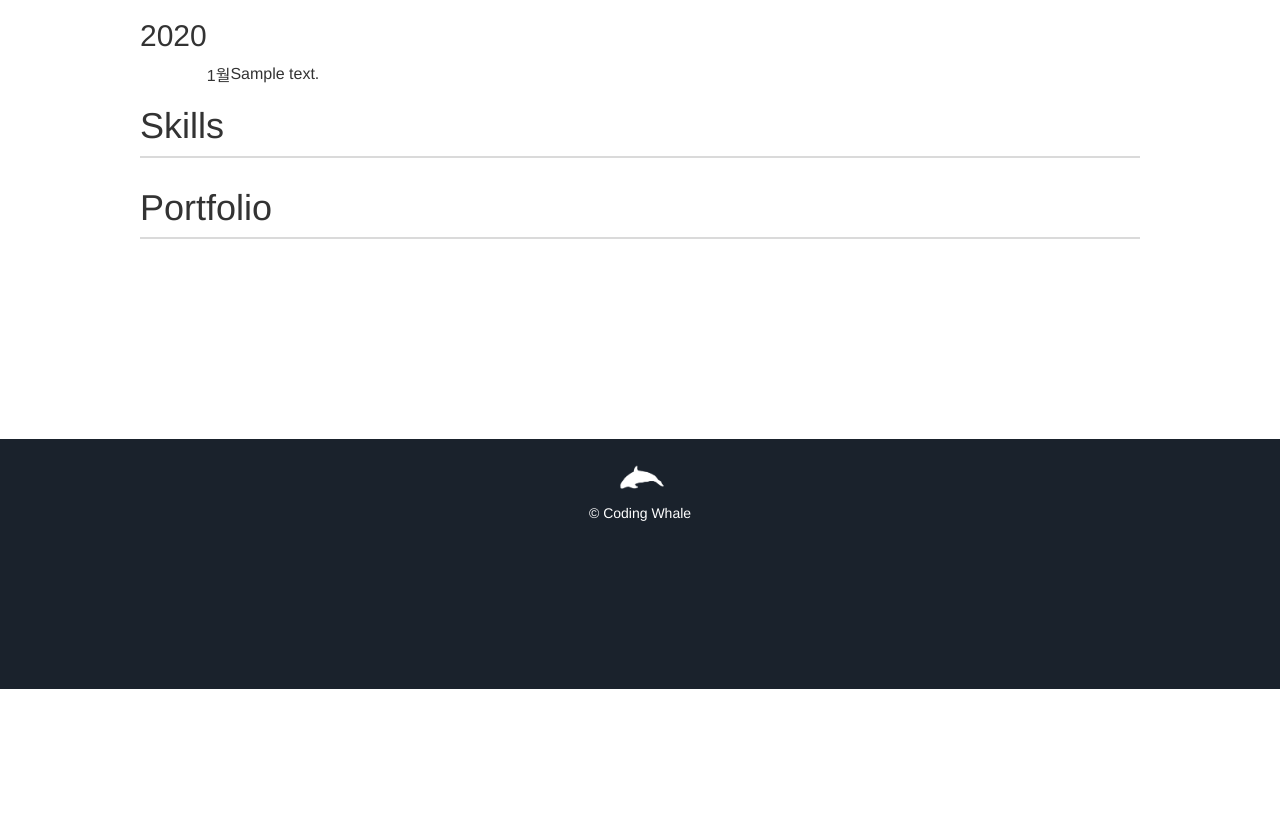
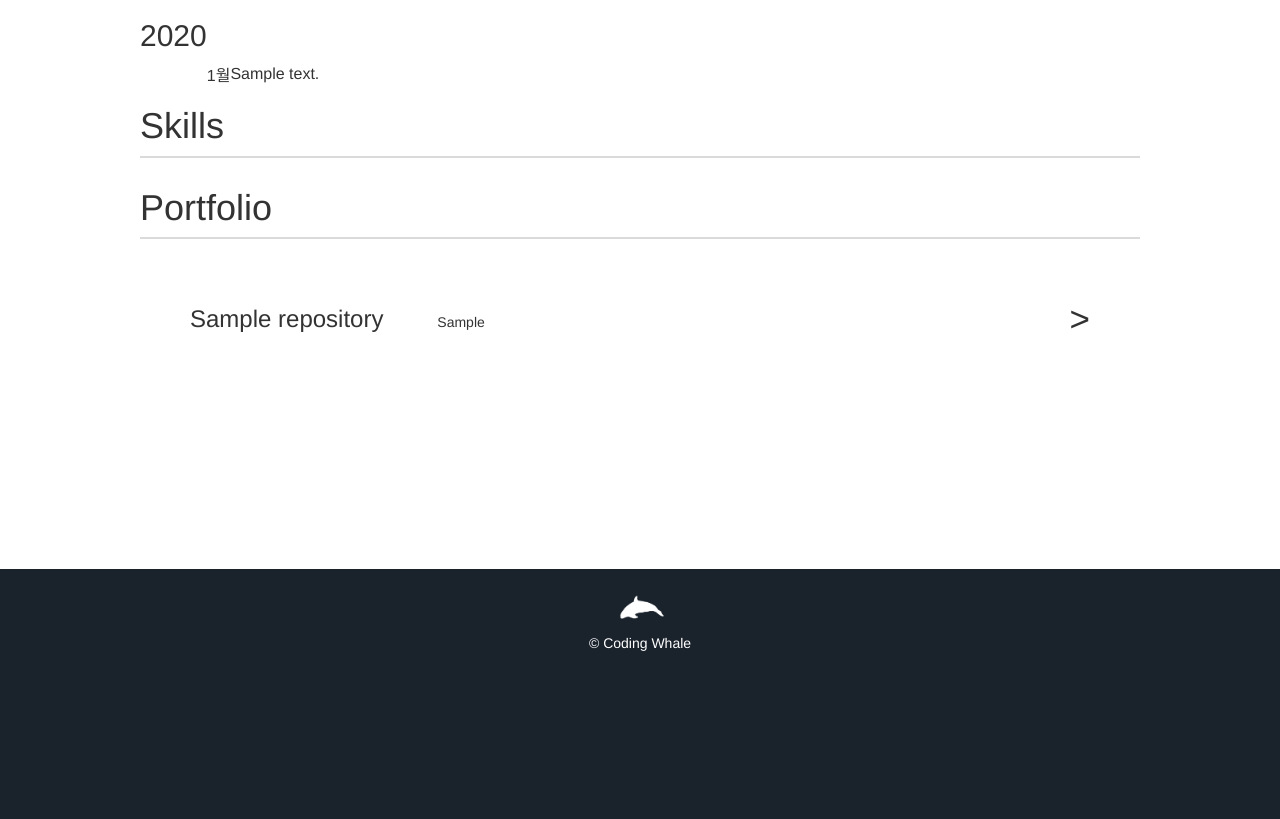
Before and after one commit to smirkkk/portfolio, a Django app: page / in a window 1280 px wide. Shown: the part 1014-1833 px from the top of the page. Before the commit the page ends 1703 px from the top, so only its background shows below. Run offline with Django 3.2, Linux system fonts and the light colour scheme; tables that the repository leaves empty hold one stand-in row (values such as "Sample post"); grey boxes marked "Sample" are stand-in pictures; parts of the project's set-up code (start-up, migrations or seed data) failed here and were passed over; some libraries are stand-ins or nearby versions.

Commit message:
portfolio repository list and detail page

```diff
--- a/portfolio_app/templates/main/index.html
+++ b/portfolio_app/templates/main/index.html
@@ -70,9 +70,26 @@
                 <h1 class="indexh1">
                     Portfolio
                 </h1>
+                <ul>
+                    {% for object in repository_list %}
+                    <li>
+                        <div class="repository_list" id="{{object.id}}">
+                            <span class="repository_title">{{object.title}}</span>
+                            <span class="repository_technique">{{object.technique}}</span>
+                            <span class="repository_link">></span>
+<!--                            <span class="repository_icon" style="font-size:40px; color:gray;"><i class="fas fa-terminal"></i></span>-->
+                        </div>
+                    </li>
+                    {% endfor %}
+                </ul>
             </div>
         </div>
 
     </div>
 </section>
+<script>
+    $('.repository_list').click(function(){
+        location.href = '/repository/' + $(this).attr('id');
+    });
+</script>
 {% include 'main/footer.html' %}
--- a/portfolio_app/urls.py
+++ b/portfolio_app/urls.py
@@ -3,11 +3,11 @@ from django.urls import path
 from django.conf.urls.static import static
 from django.contrib.sitemaps.views import sitemap
 
-from .views import IndexView
+from .views import IndexView, RepositoryDetailView
 
 urlpatterns = [
     path(r'', IndexView.as_view(), name='index'),
+    path('repository/<int:pk>', RepositoryDetailView.as_view(), name='repository_detail'),
     # url(r'^about', AboutView.as_view(), name='about'),
-
 ]
 # + static(settings.MEDIA_URL, document_root=settings.MEDIA_ROOT)
--- a/portfolio_app/views.py
+++ b/portfolio_app/views.py
@@ -3,9 +3,9 @@ from django.shortcuts import render
 
 # Create your views here.
 from django.views import View
-from django.views.generic import TemplateView
+from django.views.generic import TemplateView, DetailView
 
-from manage_app.models import AboutMe, Career
+from manage_app.models import AboutMe, Career, Repository
 
 
 class IndexView(View):
@@ -25,8 +25,18 @@ class IndexView(View):
                 tmp_list.append(y)
             career_dict[str(x)] = tmp_list
 
+        repository_list = Repository.objects.all()
+
         context['career_dict'] = career_dict
 
         context['aboutme'] = aboutme
 
+        context['repository_list'] = repository_list
+
         return render(request=request, context=context, template_name='main/index.html')
+
+
+class RepositoryDetailView(DetailView):
+    template_name = 'main/repository.html'
+    model = Repository
+    slug_field = 'pk'
--- a/static/css/default.css
+++ b/static/css/default.css
@@ -109,6 +109,10 @@
     #indexsection .indexcontent #search_for_tags .post_hashtag a {color:white; margin-left:10px; text-decoration: none; cursor:pointer;}
     #mobile_post_list {display:none;}
 
+    #indexsection .indexcontent .repository_list { height:100px; }
+    #indexsection .indexcontent .repository_list:hover { background:#1a222c; transition:0.5s; color:white;}
+    #indexsection .indexcontent .repository_list .repository_title { line-height:100px; font-size:24px; padding:0 50px;}
+    #indexsection .indexcontent .repository_list .repository_link { line-height:100px; font-size:35px; padding:0 50px; float:right; }
 
     /* custom set */
     .w80 {width:80px;}
```
Also changed, not shown: portfolio_app/templates/main/repository.html (added, +28 -0 lines).
